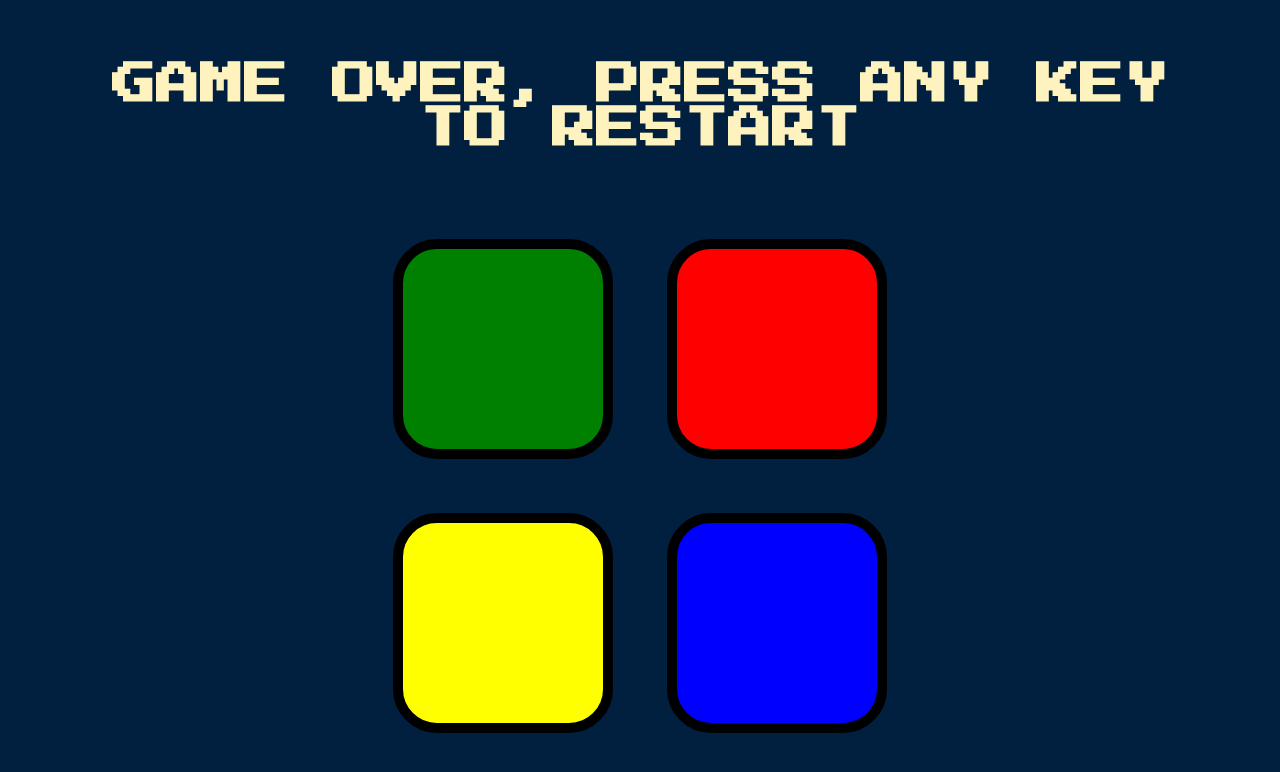
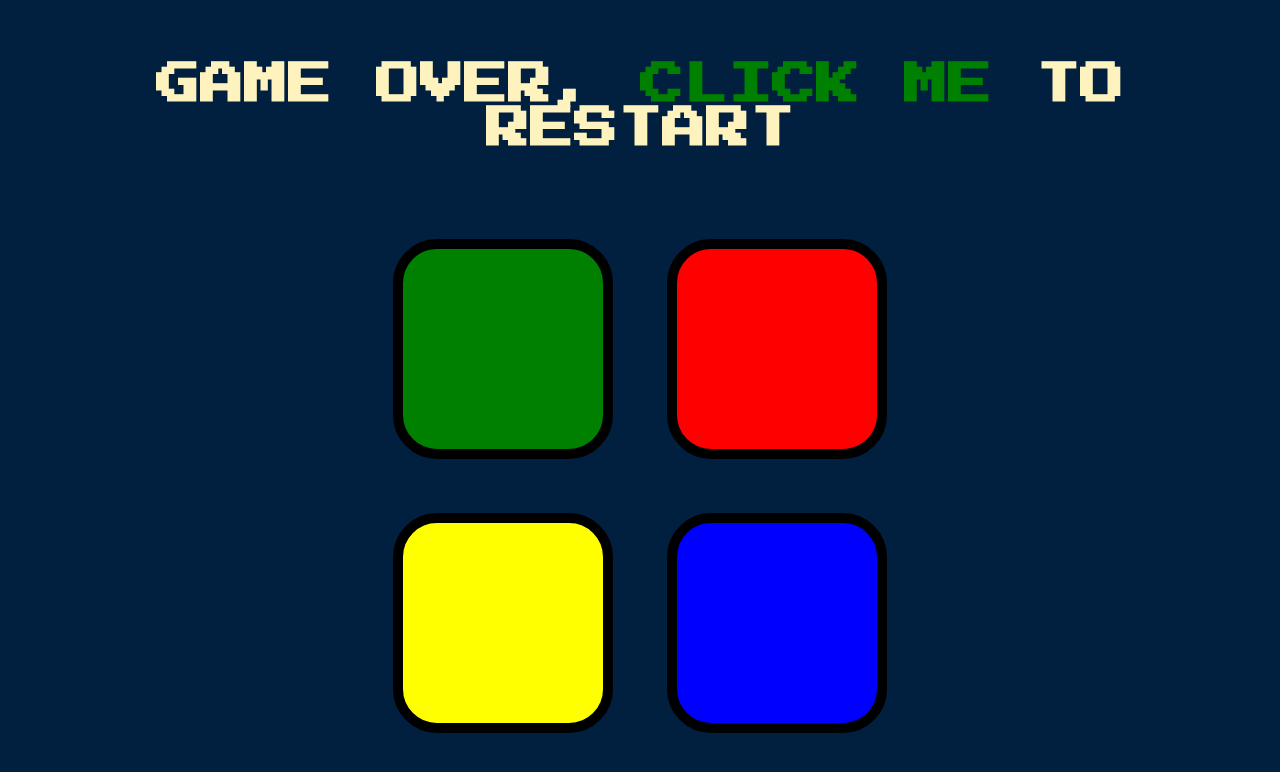
Before and after one commit to stefaniel92/simongame, a plain HTML site: page index.html in a window 1280 px wide. Both pictures are taken after a click on the element 503 px from the left and 305 px from the top of the page. Drawn offline with nearby package versions, Linux system fonts and the light colour scheme.

Commit message:
change to click to start instead of keypress

```diff
--- a/index.html
+++ b/index.html
@@ -9,7 +9,7 @@
 </head>
 
 <body>
-  <h1 id="level-title">PRESS ANY KEY TO START</h1>
+  <h1 id="level-title"><span id="click-me">CLICK ME</span> TO START</h1>
   <div class="container">
     <div class="row">
 
--- a/index.js
+++ b/index.js
@@ -6,7 +6,7 @@ let level = 0;
 let started = false; //allows game to start when key is pressed
 
 //starts game when any key is pressed
-$(document).keypress(function(){
+$("h1").click(function(){
 	if (!started) {
 
 	nextSequence();
@@ -113,7 +113,7 @@ let endGame = () => {
 
 	//resets level to 0, changes text to game over
 	level = 0;
-	$("h1").text("GAME OVER, PRESS ANY KEY TO RESTART");
+	$("h1").html("GAME OVER, <span>CLICK ME</span> TO RESTART");
 
 	//animates background with red flash
 	$("body").addClass("game-over");
--- a/styles.css
+++ b/styles.css
@@ -8,6 +8,10 @@ body {
   font-size: 2.75rem;
   margin:  5%;
   color: #FEF2BF;
+}
+
+span {
+  color: green;
 }
 
 .container {
```
